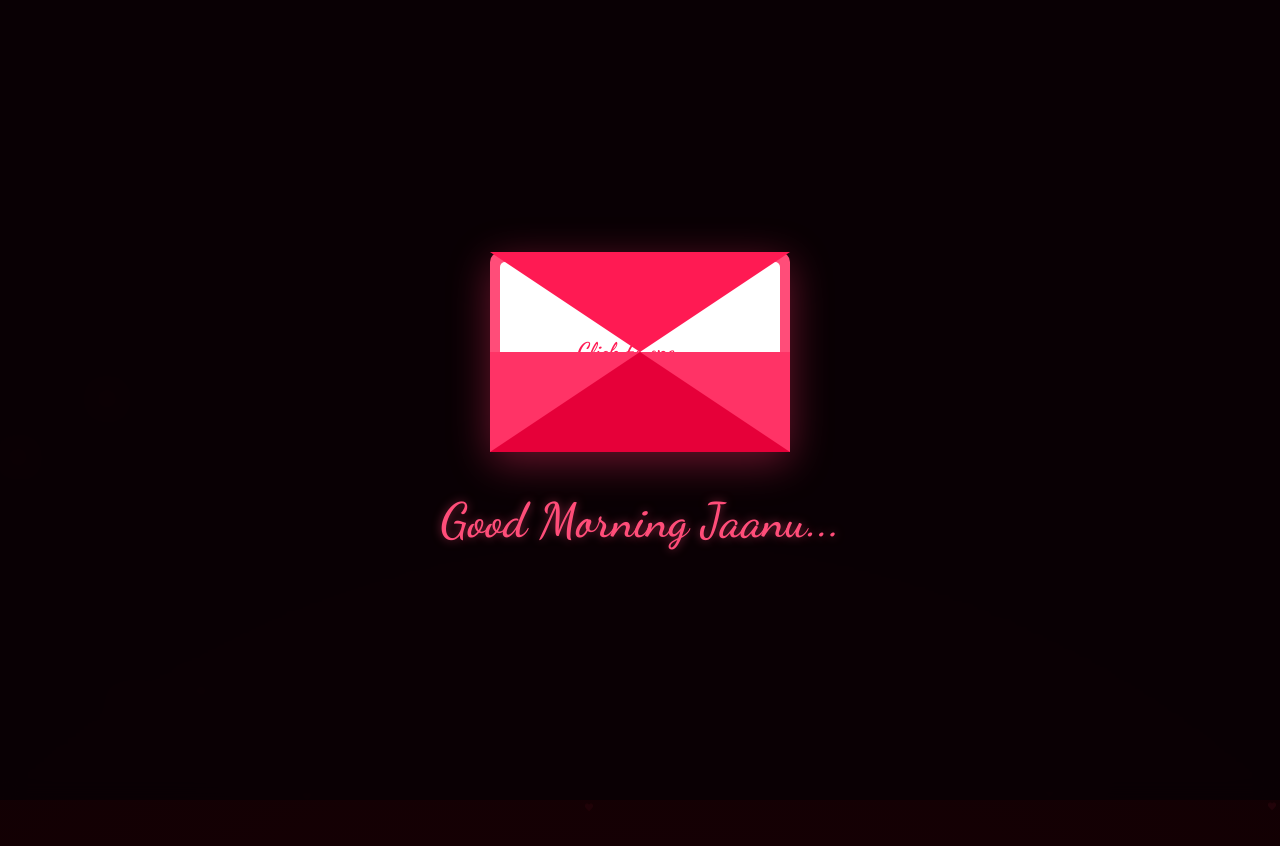
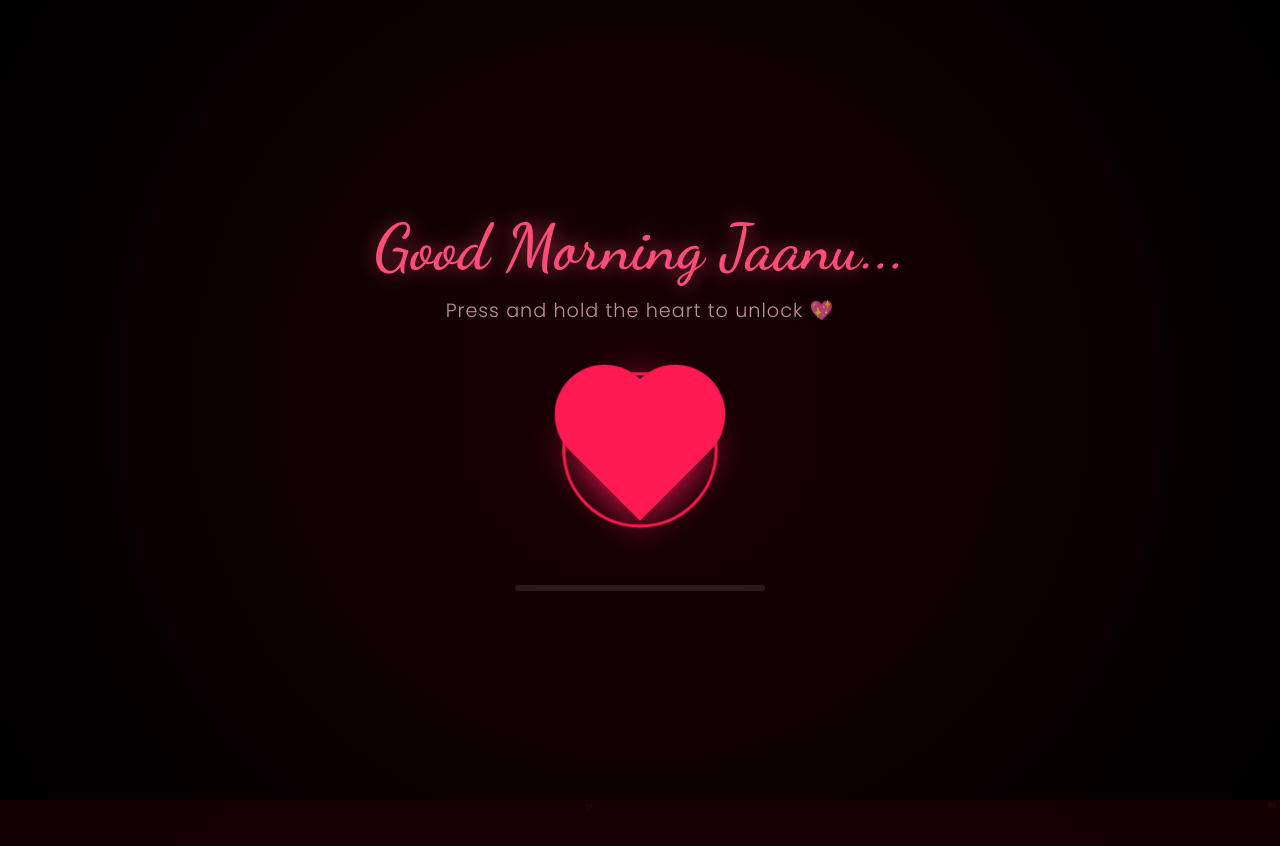
Before and after one commit to yakhubthegamer-svg/Jaanu-My-Love, a plain HTML site: page index.html in a window 1280 px wide. Shown: the top 846 px of the page. Drawn offline with Linux system fonts and the light colour scheme.

Commit message:
Add files via upload

```diff
--- a/index.html
+++ b/index.html
@@ -10,16 +10,16 @@
 <body>
     <div id="hearts-container"></div>
 
-    <div class="envelope-container" id="envelope-container">
-        <div class="envelope" id="envelope">
-            <div class="front flap"></div>
-            <div class="front pocket"></div>
-            <div class="letter">
-                <p>Click to open...</p>
-            </div>
-            <div class="hearts-glow"></div>
+    <div class="heart-lock-container" id="heart-lock-container">
+        <h2>Good Morning Jaanu...</h2>
+        <p class="instruction">Press and hold the heart to unlock 💖</p>
+        <div class="giant-heart-wrapper">
+            <div class="giant-heart" id="giant-heart"></div>
+            <div class="heart-pulse-ring"></div>
         </div>
-        <h2>Good Morning Jaanu...</h2>
+        <div class="progress-bar-container">
+            <div class="progress-bar" id="progress-bar"></div>
+        </div>
     </div>
 
     <div class="main-content" id="main-content">
--- a/script.js
+++ b/script.js
@@ -1,6 +1,7 @@
 document.addEventListener('DOMContentLoaded', () => {
-    const envelope = document.getElementById('envelope');
-    const envelopeContainer = document.getElementById('envelope-container');
+    const giantHeart = document.getElementById('giant-heart');
+    const heartLockContainer = document.getElementById('heart-lock-container');
+    const progressBar = document.getElementById('progress-bar');
     const mainContent = document.getElementById('main-content');
 
     // Create floating hearts
@@ -32,27 +33,73 @@ document.addEventListener('DOMContentLoaded', () => {
     // Create hearts continuously
     setInterval(createHeart, 300);
 
-    // Envelope Interaction
-    envelope.addEventListener('click', () => {
-        envelope.classList.add('open');
+    // Heart Lock Interaction
+    let holdTimer;
+    let progress = 0;
+    let isHolding = false;
 
-        // Create an explosion of hearts
-        for(let i=0; i<30; i++) {
-            setTimeout(createHeart, i * 50);
+    function startHold() {
+        if (!giantHeart) return;
+        isHolding = true;
+        giantHeart.classList.add('holding');
+
+        holdTimer = setInterval(() => {
+            progress += 2; // Takes about 2.5 seconds (50 iterations of 50ms)
+            progressBar.style.width = `${progress}%`;
+
+            if (progress >= 100) {
+                clearInterval(holdTimer);
+                unlockHeart();
+            }
+        }, 50);
+    }
+
+    function endHold() {
+        if (!giantHeart || progress >= 100) return;
+        isHolding = false;
+        giantHeart.classList.remove('holding');
+        clearInterval(holdTimer);
+
+        // Drain progress backwards if let go early
+        const drainTimer = setInterval(() => {
+            if (isHolding) {
+                clearInterval(drainTimer);
+                return;
+            }
+            progress -= 5;
+            if (progress <= 0) {
+                progress = 0;
+                clearInterval(drainTimer);
+            }
+            progressBar.style.width = `${progress}%`;
+        }, 30);
+    }
+
+    function unlockHeart() {
+        // Create a massive explosion of hearts
+        for(let i=0; i<60; i++) {
+            setTimeout(createHeart, i * 30);
         }
 
+        heartLockContainer.style.opacity = '0';
         setTimeout(() => {
-            envelopeContainer.style.opacity = '0';
-            setTimeout(() => {
-                envelopeContainer.style.visibility = 'hidden';
-                mainContent.style.visibility = 'visible';
-                mainContent.style.opacity = '1';
+            heartLockContainer.style.visibility = 'hidden';
+            mainContent.style.visibility = 'visible';
+            mainContent.style.opacity = '1';
 
-                // Trigger scroll animation check immediately
-                checkCards();
-            }, 1500);
+            // Trigger scroll animation check immediately
+            checkCards();
         }, 1500);
-    });
+    }
+
+    if (giantHeart) {
+        giantHeart.addEventListener('mousedown', startHold);
+        giantHeart.addEventListener('mouseup', endHold);
+        giantHeart.addEventListener('mouseleave', endHold);
+
+        giantHeart.addEventListener('touchstart', (e) => { e.preventDefault(); startHold(); }, {passive: false});
+        giantHeart.addEventListener('touchend', endHold);
+    }
 
     // Scroll Animation for cards
     const cards = document.querySelectorAll('.card');
--- a/style.css
+++ b/style.css
@@ -37,8 +37,8 @@ body {
     100% { transform: translateY(-100px) scale(1.5); opacity: 0; }
 }
 
-/* Envelope Intro */
-.envelope-container {
+/* Heart Lock Intro */
+.heart-lock-container {
     position: fixed;
     top: 0;
     left: 0;
@@ -48,95 +48,109 @@ body {
     flex-direction: column;
     align-items: center;
     justify-content: center;
-    background: rgba(10, 0, 5, 0.95);
+    background: radial-gradient(circle at center, #1a0005 0%, #000 100%);
     z-index: 100;
     transition: opacity 1.5s ease-out, visibility 1.5s ease-out;
-    backdrop-filter: blur(10px);
 }
 
-.envelope-container h2 {
-    margin-top: 40px;
+.heart-lock-container h2 {
     font-family: 'Dancing Script', cursive;
-    font-size: 3rem;
+    font-size: 4rem;
     color: #ff4d79;
-    text-shadow: 0 0 10px rgba(255, 77, 121, 0.5);
+    text-shadow: 0 0 20px rgba(255, 77, 121, 0.6);
+    margin-bottom: 10px;
+    animation: fadeInDown 1.5s ease-out;
+}
+
+.instruction {
+    font-size: 1.2rem;
+    color: #ffccd5;
+    margin-bottom: 50px;
+    font-weight: 300;
+    letter-spacing: 1px;
     animation: pulse 2s infinite;
 }
 
-@keyframes pulse {
-    0%, 100% { transform: scale(1); }
-    50% { transform: scale(1.05); }
-}
-
-.envelope {
+.giant-heart-wrapper {
     position: relative;
-    width: 300px;
-    height: 200px;
-    background: #ff4d79;
-    cursor: pointer;
-    border-radius: 10px;
-    box-shadow: 0 10px 40px rgba(255, 51, 102, 0.4);
-    transition: transform 0.3s;
-}
-
-.envelope:hover {
-    transform: translateY(-10px);
-}
-
-.flap {
-    position: absolute;
-    top: 0;
-    left: 0;
-    width: 0;
-    height: 0;
-    border-left: 150px solid transparent;
-    border-right: 150px solid transparent;
-    border-top: 100px solid #ff1a53;
-    z-index: 3;
-    transform-origin: top;
-    transition: transform 0.6s ease-in-out;
-}
-
-.pocket {
-    position: absolute;
-    bottom: 0;
-    left: 0;
-    width: 0;
-    height: 0;
-    border-left: 150px solid #ff3366;
-    border-right: 150px solid #ff3366;
-    border-bottom: 100px solid #e60039;
-    z-index: 3;
-}
-
-.letter {
-    position: absolute;
-    top: 10px;
-    left: 10px;
-    width: 280px;
-    height: 180px;
-    background: #fff;
-    border-radius: 5px;
-    z-index: 2;
+    width: 150px;
+    height: 150px;
     display: flex;
     align-items: center;
     justify-content: center;
-    transition: transform 0.8s ease-in-out;
+    cursor: pointer;
 }
 
-.letter p {
-    color: #ff1a53;
-    font-family: 'Dancing Script', cursive;
-    font-size: 1.5rem;
-    font-weight: bold;
+.giant-heart {
+    position: relative;
+    width: 100px;
+    height: 100px;
+    background: #ff1a53;
+    transform: rotate(-45deg);
+    box-shadow: 0 0 40px #ff1a53;
+    transition: transform 0.1s;
+    z-index: 2;
 }
 
-.envelope.open .flap {
-    transform: rotateX(180deg);
+.giant-heart::before,
+.giant-heart::after {
+    content: '';
+    position: absolute;
+    width: 100px;
+    height: 100px;
+    background: #ff1a53;
+    border-radius: 50%;
 }
 
-.envelope.open .letter {
-    transform: translateY(-100px);
+.giant-heart::before {
+    top: -50px;
+    left: 0;
+}
+
+.giant-heart::after {
+    top: 0;
+    left: 50px;
+}
+
+.giant-heart.holding {
+    transform: rotate(-45deg) scale(1.1);
+    box-shadow: 0 0 80px #ff0040;
+}
+
+.heart-pulse-ring {
+    position: absolute;
+    width: 100%;
+    height: 100%;
+    border-radius: 50%;
+    border: 3px solid #ff1a53;
+    animation: ringPulse 2s infinite;
+    z-index: 1;
+}
+
+.progress-bar-container {
+    width: 250px;
+    height: 6px;
+    background: rgba(255, 255, 255, 0.1);
+    border-radius: 10px;
+    margin-top: 60px;
+    overflow: hidden;
+}
+
+.progress-bar {
+    height: 100%;
+    width: 0%;
+    background: linear-gradient(90deg, #ff1a53, #ff80a0);
+    box-shadow: 0 0 10px #ff1a53;
+}
+
+@keyframes ringPulse {
+    0% { transform: scale(1); opacity: 1; }
+    100% { transform: scale(2.5); opacity: 0; }
+}
+
+@keyframes pulse {
+    0%, 100% { opacity: 0.7; }
+    50% { opacity: 1; }
 }
 
 /* Main Content */
```
